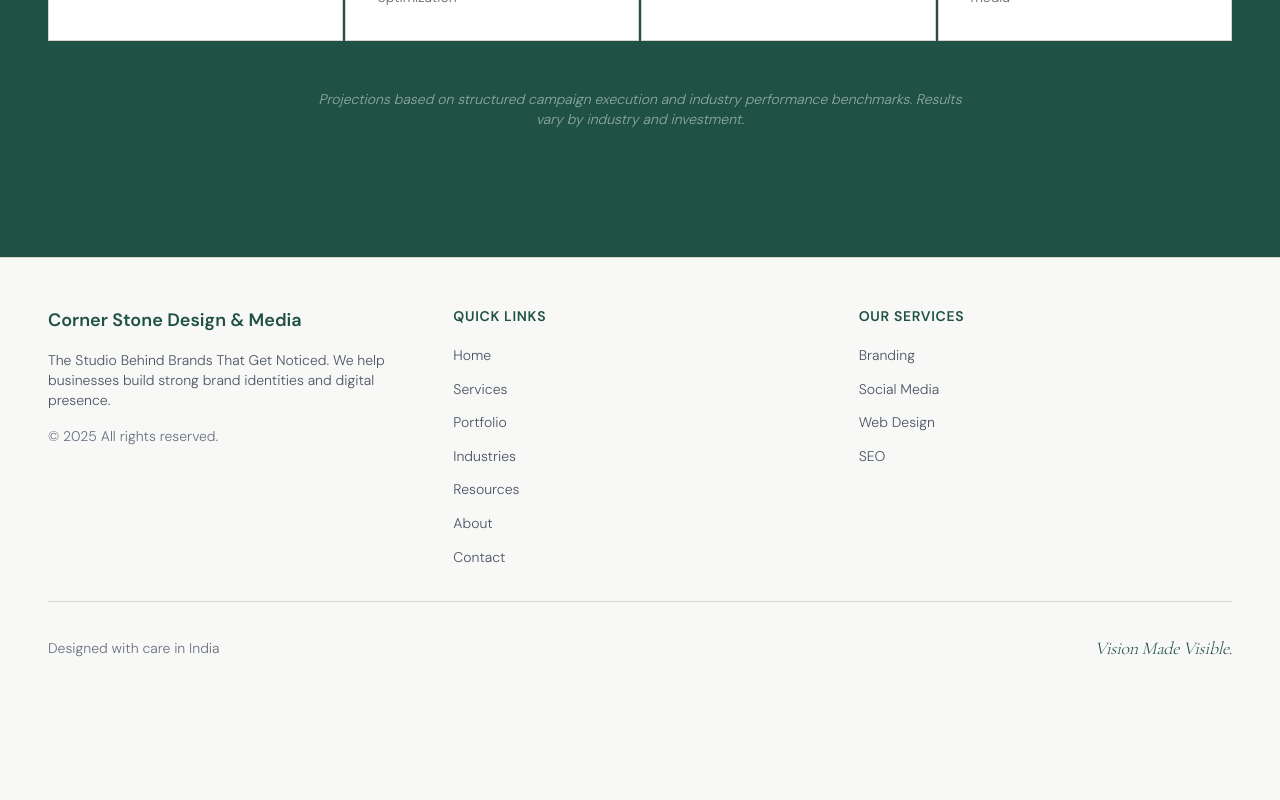
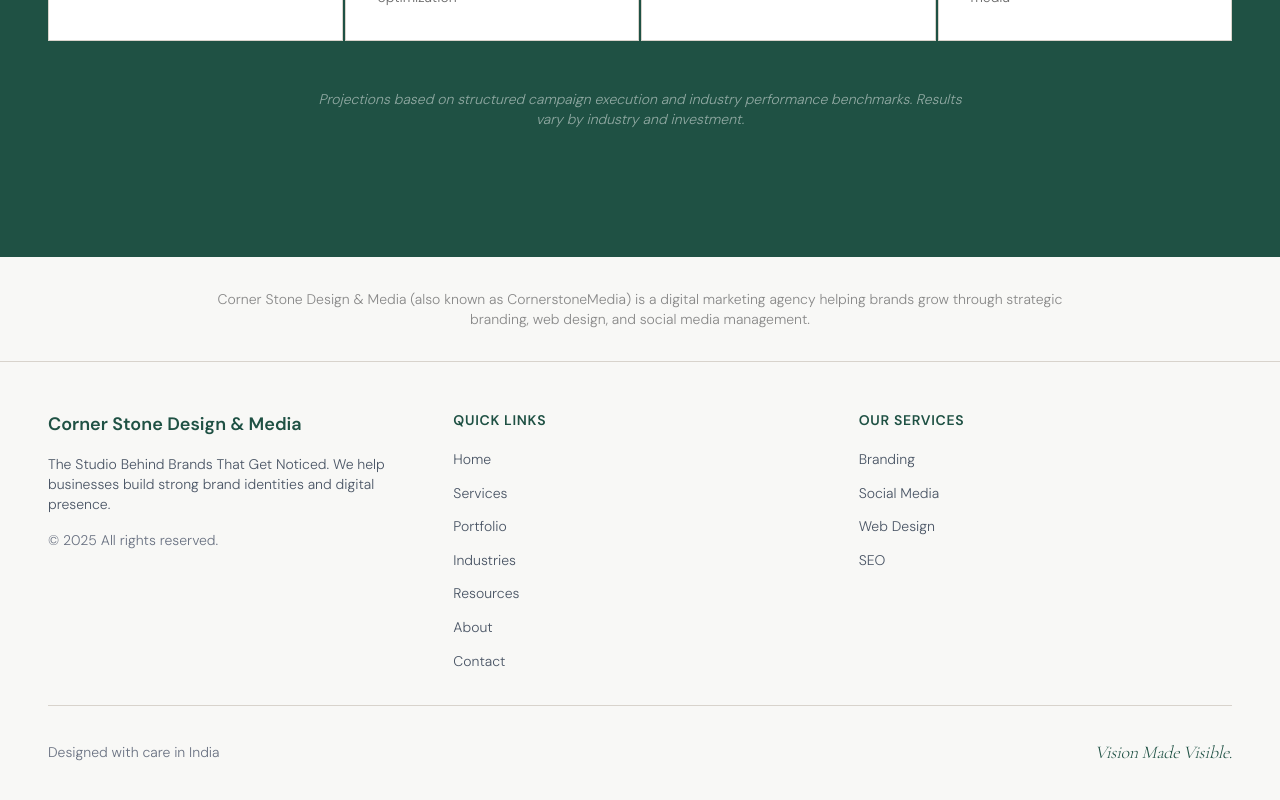
Before and after one commit to Masaru124/Corner-Stone, a Next.js app: page / in a window 1280 px wide. Shown: the part 1814-2614 px from the top of the page. Before the commit the page ends 2524 px from the top, so only its background shows below. Built offline with nearby package versions, Linux system fonts and the light colour scheme.

Commit message:
keywords

```diff
--- a/src/app/page.tsx
+++ b/src/app/page.tsx
@@ -77,6 +77,17 @@ export default function Home() {
       </section>
 
       <GrowthNumbers />
+
+      {/* SEO Keyword Variation */}
+      <section className="py-8 px-6 sm:px-8 lg:px-12" style={{ backgroundColor: '#F8F8F6' }}>
+        <div className="max-w-4xl mx-auto text-center">
+          <p className="text-sm" style={{ color: '#888' }}>
+            Corner Stone Design & Media (also known as CornerstoneMedia) is a digital marketing agency
+            helping brands grow through strategic branding, web design, and social media management.
+          </p>
+        </div>
+      </section>
+
       <Footer />
     </div>
   )
```
